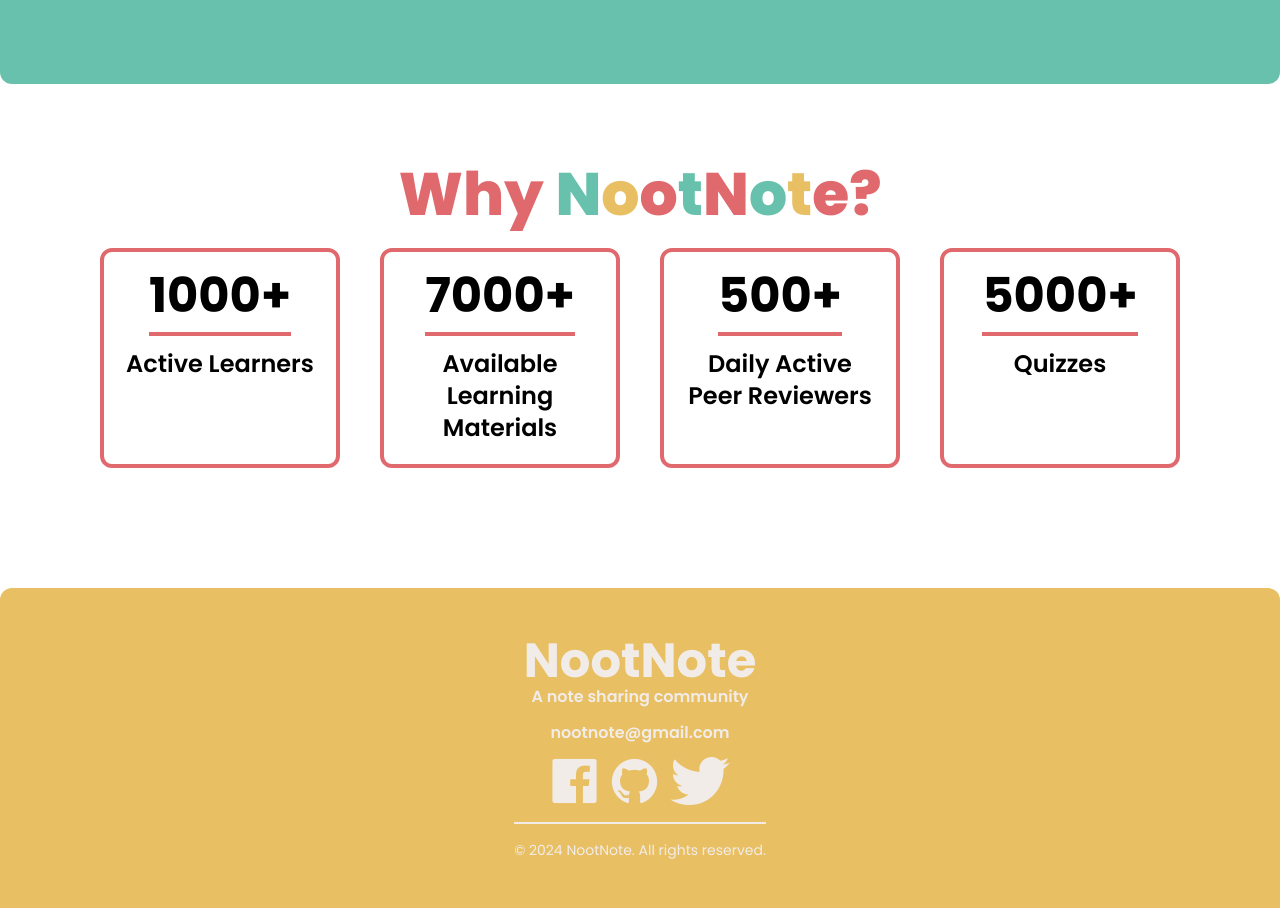
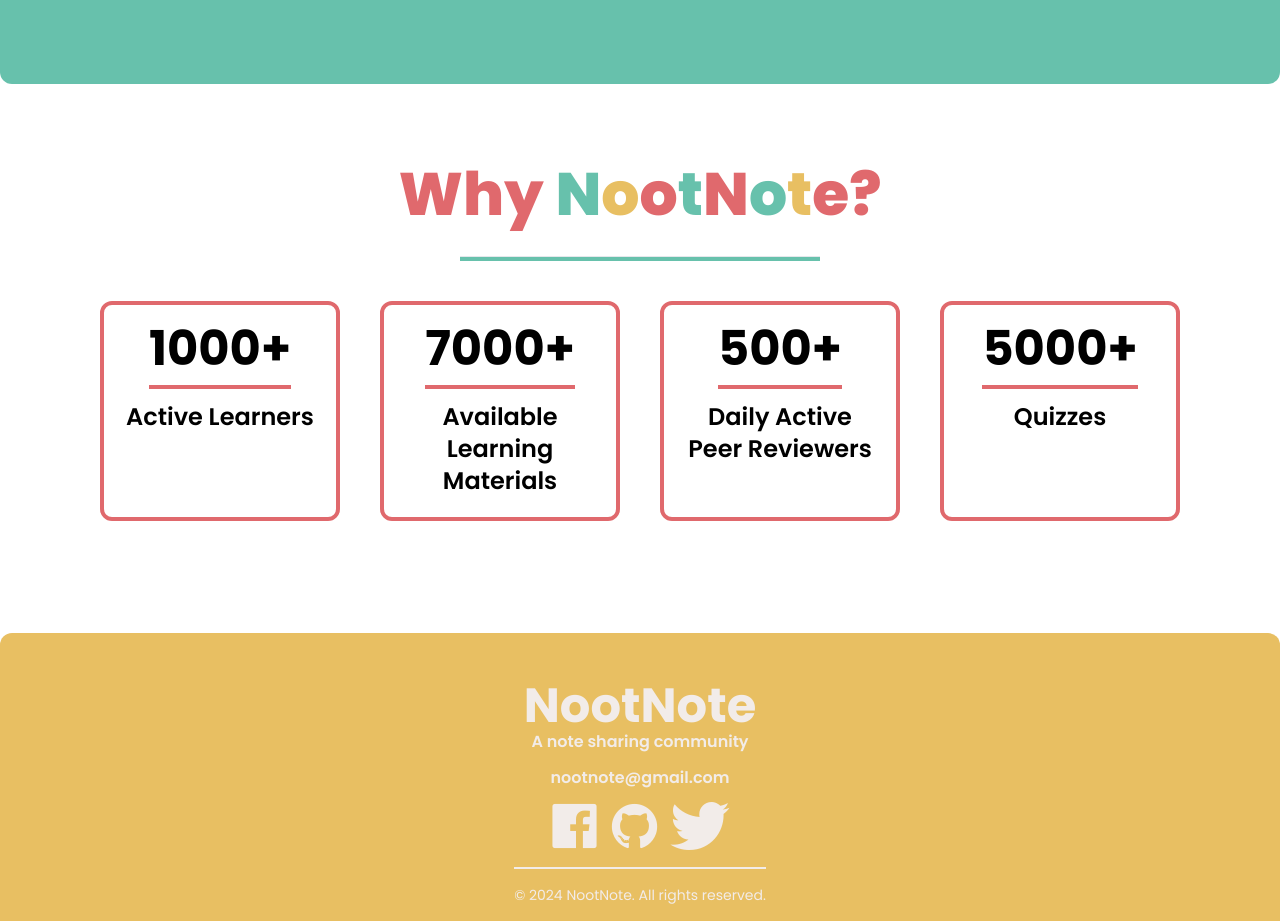
Before and after one commit to julsCadenas/petco, a React (Vite) app: page / in a window 1280 px wide. Shown: the part 1520-2441 px from the top of the page. Built offline with nearby package versions, Linux system fonts and the light colour scheme; a web font is replaced by a local one.

Commit message:
changes to stats component

```diff
--- a/src/components/stats.jsx
+++ b/src/components/stats.jsx
@@ -14,8 +14,8 @@ const Stats = () => {
 
 
   return (
-    <main className='font-poppins h-full py-10 pb-28'>
-        <section className='flex md:flex-row pb-6 text-3xl md:text-6xl font-extrabold text-red2 items-center justify-center'>
+    <main className='font-poppins h-full py-10 pb-28 flex items-center flex-col'>
+        <section className='flex md:flex-row pb-8 text-4xl md:text-6xl font-extrabold text-red2 items-center justify-center'>
             <p className='pr-3'>Why</p>
         {text.split("").map((char, index) => (
           <span
@@ -29,7 +29,8 @@ const Stats = () => {
         ))}
             <p>?</p>
         </section>
-        <section className='flex flex-wrap gap-10 justify-center pb-2'>
+        <hr className='border-b-blue2 border-b-4 w-1/2 md:w-1/3 mb-10' />
+        <section className='flex flex-wrap gap-10 justify-center'>
             {statistics.map((stat, index) => (
                 <aside key={index} className='w-60 p-5 border-4 border-red2 rounded-xl flex flex-col items-center font-semibold text-center'>
                     <p className='border-b-red2 pb-3 border-b-4 text-5xl font-bold'>{stat.number}</p>
```
